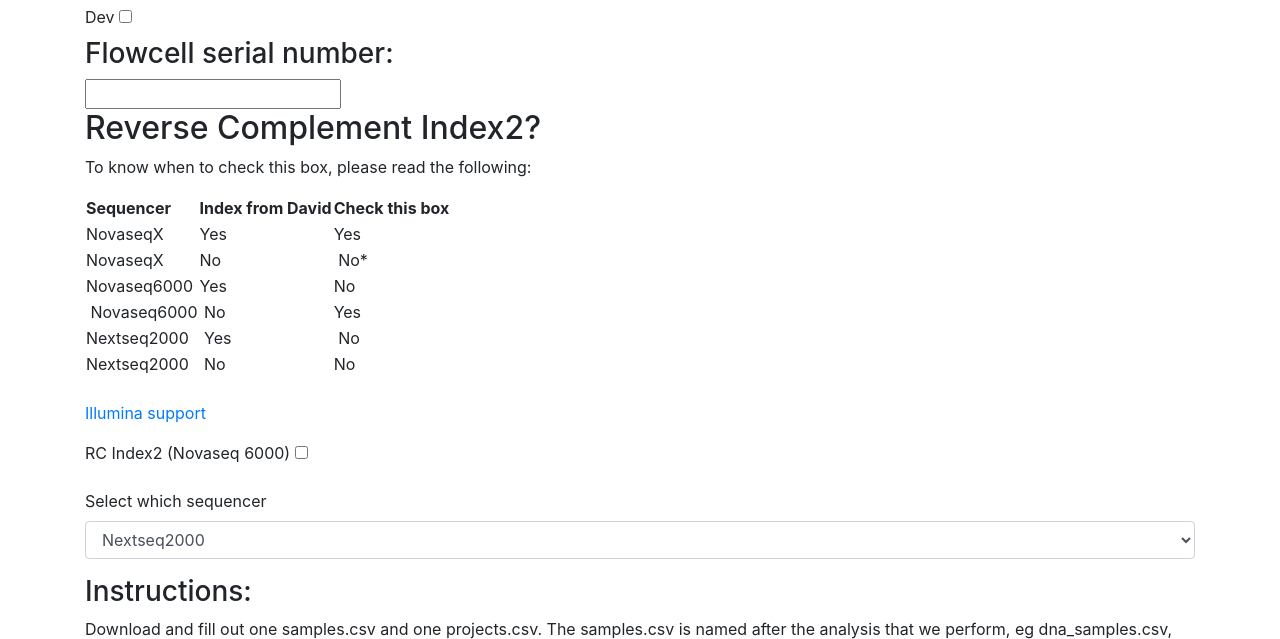
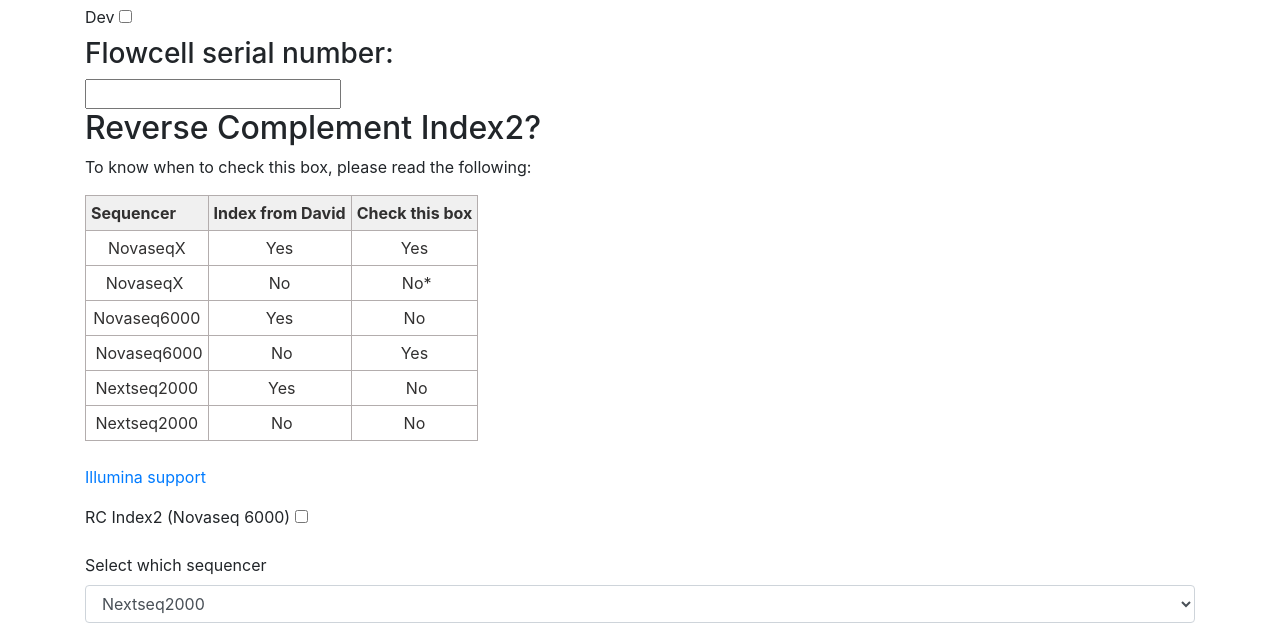
Before and after one commit to ctg-lund/SampleSheetGenerator, a Python web app: template templates/forms.html in a window 1280 px wide. Shown: the part 150-789 px from the top of the page. Run offline with Jinja, Linux system fonts and the light colour scheme; the template is opened without the code that fills it, so the values that code supplies are empty; some libraries are stand-ins or nearby versions.

Commit message:
add style

```diff
--- a/templates/forms.html
+++ b/templates/forms.html
@@ -5,6 +5,26 @@
 {% endblock %}
 
 {% block content %}
+<style>
+  table {
+    border:1px solid #b3adad;
+    border-collapse:collapse;
+    padding:5px;
+  }
+  table th {
+    border:1px solid #b3adad;
+    padding:5px;
+    background: #f0f0f0;
+    color: #313030;
+  }
+  table td {
+    border:1px solid #b3adad;
+    text-align:center;
+    padding:5px;
+    background: #ffffff;
+    color: #313030;
+  }
+</style>
   <h1>Check all that applies</h1>
   <form method="POST" enctype="multipart/form-data">
     <div class="form-group">
```
